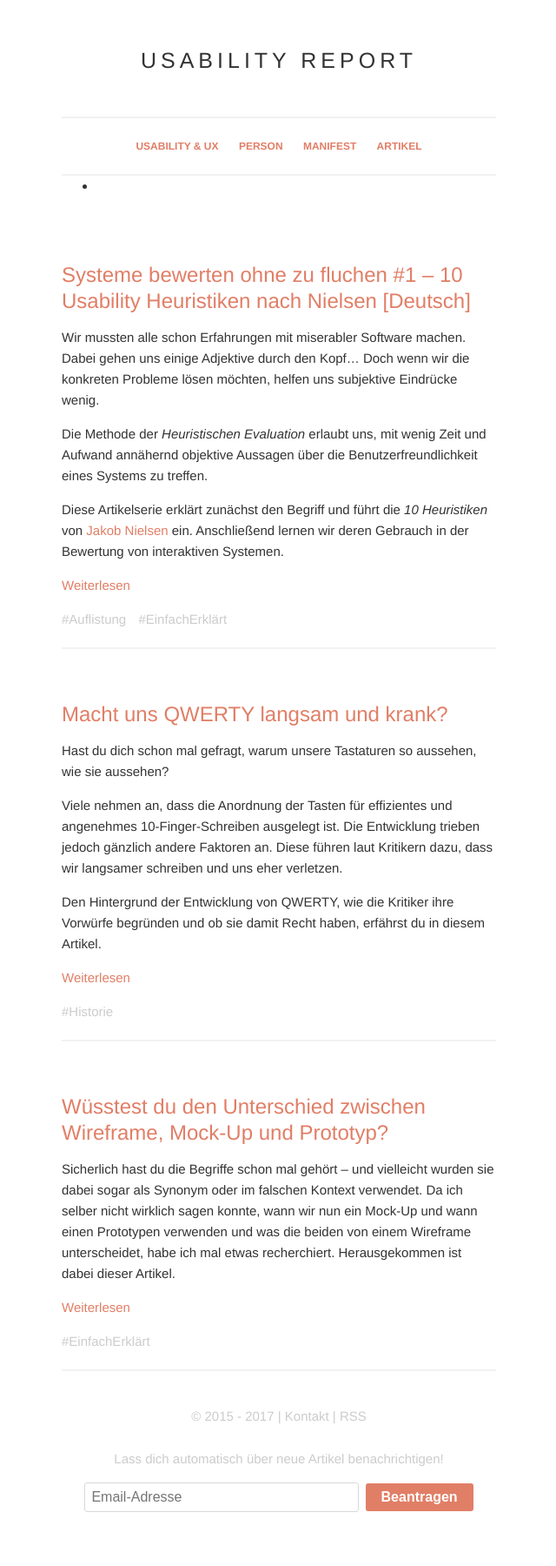
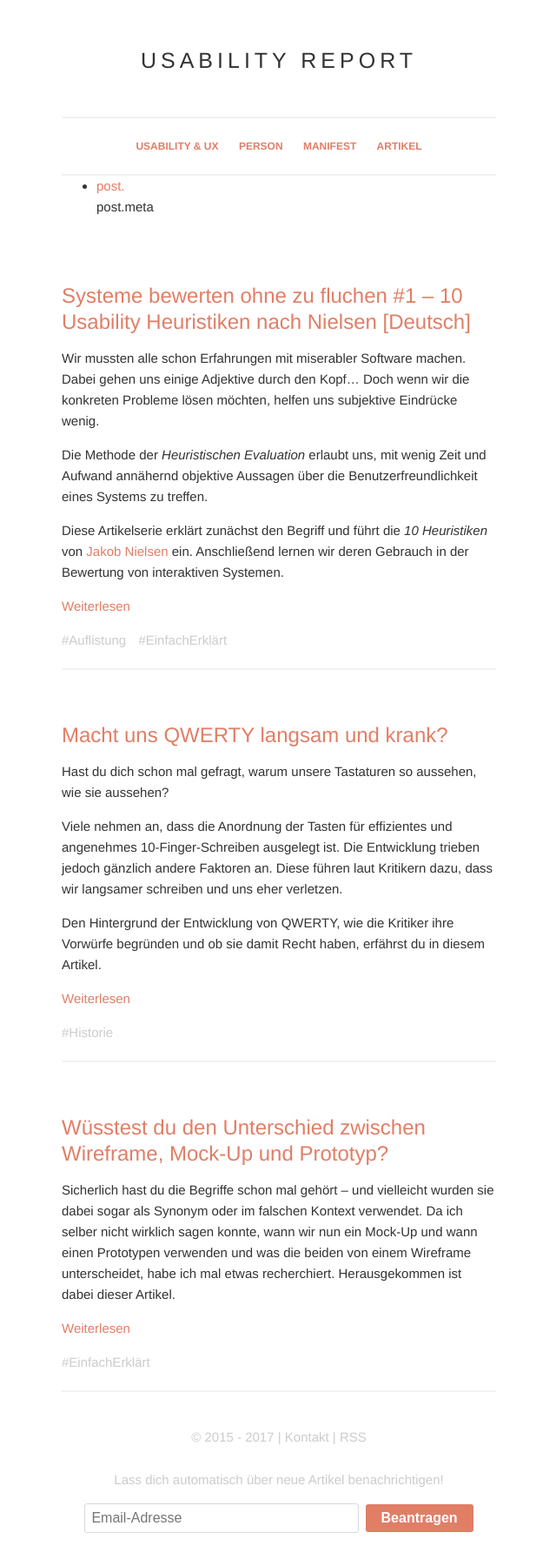
Before and after one commit to JohannesBorchard/usabilityreport, a Jekyll site: the page built from index.html, in a window 1280 px wide. Shown: the whole page at 87% size, without its empty margins (319-959 px from the left). Built offline with Jekyll 4.4.1, drawn with Linux system fonts in a browser that asks for light colours; before the commit the page ends 1776 px from its top, so only the background shows below that.

Commit message:
news title + meta

```diff
--- a/index.html
+++ b/index.html
@@ -4,7 +4,10 @@ layout: default
 
 <ul>
     {% for post in site.posts %}
-    <li></li>
+    <li>
+        <a href="">post.<title>Home</title></a>
+        <p>post.meta</p>
+    </li>
     {% endfor %}
 </ul>
 
```
